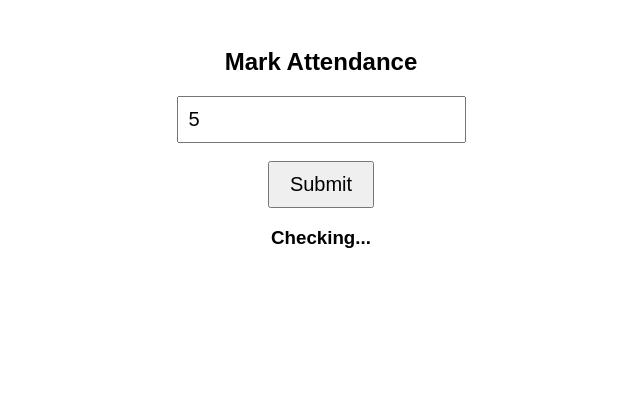
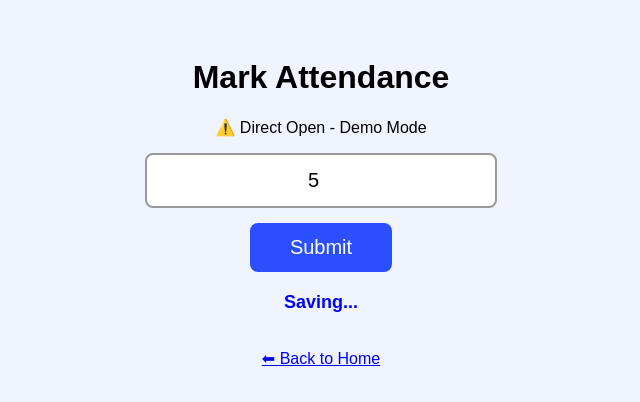
Before and after one commit to anurimamaity7-creator/quickmark, a plain HTML site: page student.html in a window 1280 px wide. Both pictures are taken after typing "5" into the empty fields and a click on the button "Submit". Shown: the whole page, without its empty margins (319-959 px from the left). Drawn offline with Linux system fonts and the light colour scheme; no server answers.

Commit message:
Refactor student attendance HTML structure and script

```diff
--- a/student.html
+++ b/student.html
@@ -2,21 +2,27 @@
 <html>
 <head>
 <meta charset="UTF-8">
-<meta name="viewport" content="width=device-width, initial-scale=1">
-<title>Mark Attendance</title>
+<meta name="viewport" content="width=device-width, initial-scale=1.0">
+<title>QuickMark Student</title>
 <script src="https://www.gstatic.com/firebasejs/9.23.0/firebase-app-compat.js"></script>
 <script src="https://www.gstatic.com/firebasejs/9.23.0/firebase-firestore-compat.js"></script>
+<style>
+body{font-family:Arial; text-align:center; padding:30px; background:#f0f4ff}
+input{padding:14px; width:85%; max-width:320px; font-size:20px; border:2px solid #999; border-radius:8px; text-align:center}
+button{padding:13px 40px; font-size:20px; background:#2b4eff; color:white; border:none; border-radius:8px; margin-top:15px}
+#msg{margin-top:20px; font-weight:bold; font-size:18px}
+</style>
 </head>
-<body style="font-family:Arial;text-align:center;padding:20px">
-<h2>Mark Attendance</h2>
-<input id="roll" type="number" placeholder="Enter roll number" style="font-size:20px;padding:10px">
-<br><br>
-<button onclick="submitAttendance()" style="font-size:20px;padding:10px 20px">Submit</button>
-<h3 id="msg"></h3>
-
+<body>
+<h1>Mark Attendance</h1>
+<p id="status">Checking session...</p>
+<input type="number" id="roll" placeholder="Roll No. likho - jaise 2"><br>
+<button onclick="submitNow()">Submit</button>
+<div id="msg"></div>
+<br><br><a href="index.html">⬅ Back to Home</a>
 <script>
 const firebaseConfig = {
-  apiKey: "AIzaSyAN2yXlU6rs1VZ2-aBHUIVHw-5Wwwz_fU8",
+  apiKey: "AIzaSyAN2yX1U6rs1VZ2-aBHUIViw-5hWnz_fU8",
   authDomain: "quickmark-3cf1d.firebaseapp.com",
   projectId: "quickmark-3cf1d",
   storageBucket: "quickmark-3cf1d.firebasestorage.app",
@@ -25,37 +31,27 @@ const firebaseConfig = {
 };
 firebase.initializeApp(firebaseConfig);
 const db = firebase.firestore();
-db.settings({ experimentalForceLongPolling: true, merge: true });
+const token = new URLSearchParams(window.location.search).get("token");
+document.getElementById("status").innerText = token ? "✅ QR Verified - Session Active" : "⚠️ Direct Open - Demo Mode";
 
-const token = new URLSearchParams(location.search).get("token");
-const msg = t => document.getElementById("msg").innerText = t;
-const withTimeout = (p) => Promise.race([
-  p,
-  new Promise((_, rej) => setTimeout(() => rej(new Error("No reply from Firebase (10s). Check internet / API key.")), 10000))
-]);
-
-async function submitAttendance() {
-  try {
-    const roll = document.getElementById("roll").value.trim();
-    if (!roll) return msg("Enter your roll number");
-    msg("Checking...");
-
-    const s = await withTimeout(db.collection("sessions").doc("current").get({source: "server"}));
-    const d = s.data();
-    if (!d || !d.active || !token || (token !== d.token && token !== d.prevToken)) {
-      return msg("❌ Code expired. Scan the QR again.");
-    }
-
-    const today = new Date().toLocaleDateString("en-CA");
-    const ref = db.collection("attendance").doc(today + "_" + roll);
-    const ex = await withTimeout(ref.get({source: "server"}));
-    if (ex.exists) return msg("Already marked ✅");
-
-    await withTimeout(ref.set({roll: Number(roll), date: today, time: new Date().toLocaleTimeString()}));
-    msg("✅ Attendance marked!");
-  } catch (e) {
-    msg("Error: " + e.message);
+async function submitNow(){
+  let rollVal = document.getElementById("roll").value.trim();
+  if(!rollVal){ alert("Pehle Roll No. likho!"); return; }
+  document.getElementById("msg").innerText = "Saving...";
+  document.getElementById("msg").style.color = "blue";
+  // Report wale format me hi save karna hai - yehi main fix hai
+  let today = new Date().toLocaleDateString("en-CA");
+  let data = { roll: Number(rollVal), date: today, token: token || "demo", time: new Date().toLocaleString() };
+  try{
+    await db.collection("attendance").add(data);
+    document.getElementById("msg").innerText = "✅ Attendance Marked! Roll No. " + rollVal;
+    document.getElementById("msg").style.color = "green";
+  }catch(e){
+    document.getElementById("msg").innerText = "❌ Error: " + e.message;
+    document.getElementById("msg").style.color = "red";
+    alert("Firebase Rules wala problem hai: " + e.message);
   }
+  document.getElementById("roll").value = "";
 }
 </script>
 </body>
```
